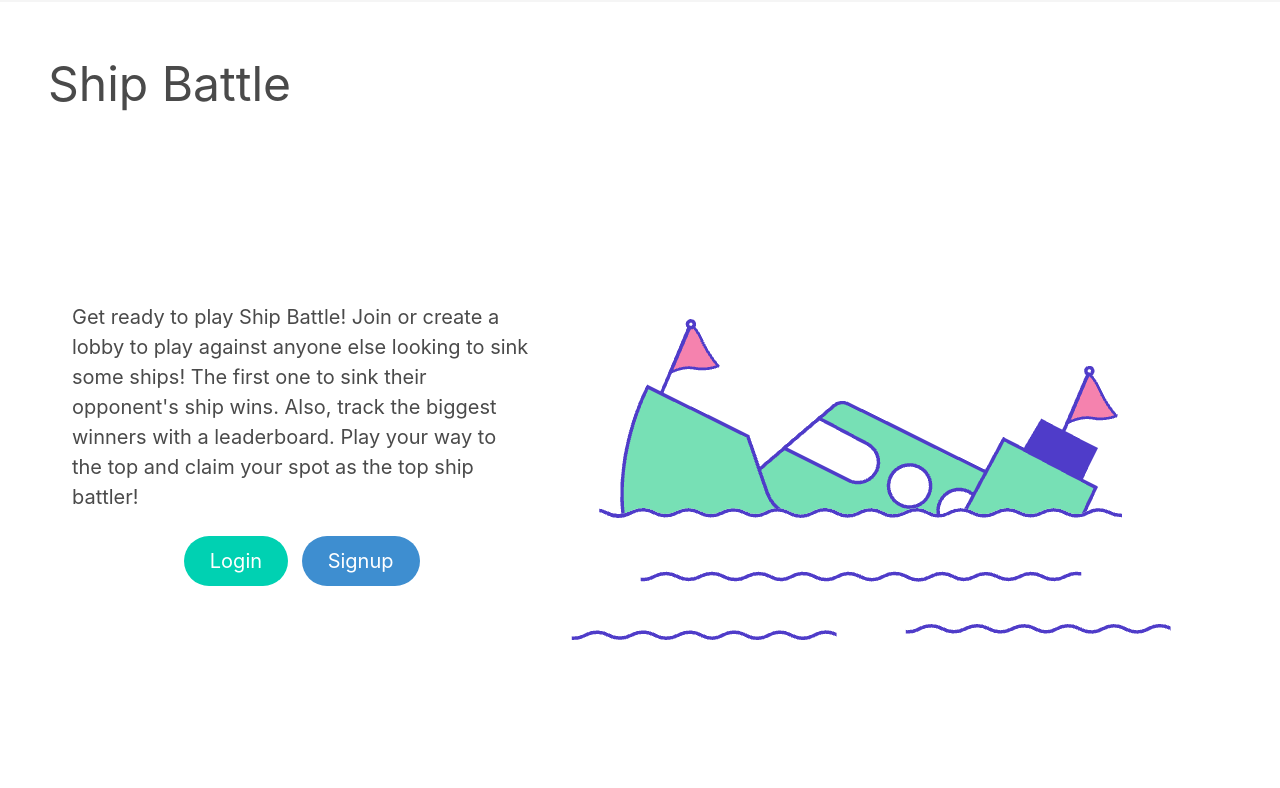
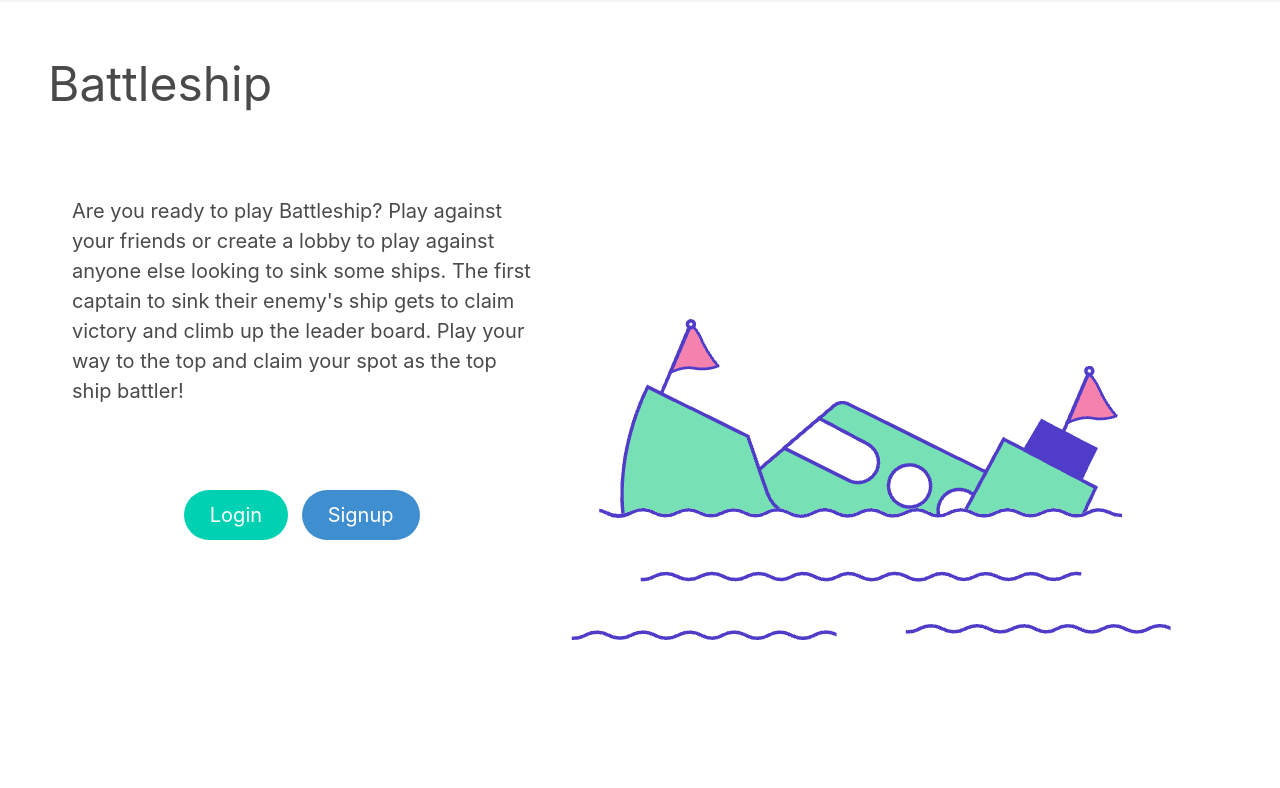
Before and after one commit to reyesenamorado97/312-Project, a Flask app: page /welcome in a window 1280 px wide. Shown: the part 86-874 px from the top of the page. Run offline with Flask 3, Linux system fonts and the light colour scheme; some libraries are stand-ins or nearby versions.

Commit message:
idk what i changed tbh

```diff
--- a/battleship/templates/welcome.html
+++ b/battleship/templates/welcome.html
@@ -50,16 +50,24 @@
     <div id="navbarContent"></div>
 
     <!-- Page Title -->
-    <h1 class="section is-size-1-desktop is-size-3-mobile pb-3 fadeIn">Ship Battle</h1>
+    <h1 class="section is-size-1-desktop is-size-3-mobile pb-3 fadeIn">Battleship</h1>
 
     <!-- Landing Page Description -->
     <div class="section pt-1 pb-0 mx-5 fadeIn">
       <div class="container">
-        <div class="columns is-vcentered">
-          <div class="column is-5 is-size-5-desktop is-size-6-mobile">
+        <div class="columns is-centered">
+          <div class="column is-5 is-size-5-desktop is-size-6-mobile is-centered">
+            <br>
+            <br>
             <p>
-              Get ready to play Ship Battle! Join or create a lobby to play against anyone else looking to sink some ships! The first one to sink their opponent's ship wins. Also, track the biggest winners with a leaderboard. Play your way to the top and claim your spot as the top ship battler!
+              Are you ready to play Battleship? Play against your friends or create a lobby to play against
+              anyone else looking to sink some ships.
+              The first captain to sink their enemy's ship gets to claim victory and climb up the leader board.
+              Play your way to the top and claim your spot as the top ship battler!
             </p>
+
+            <br>
+            <br>
 
             <div class="buttons is-centered">
               <div class="my-5">
```
